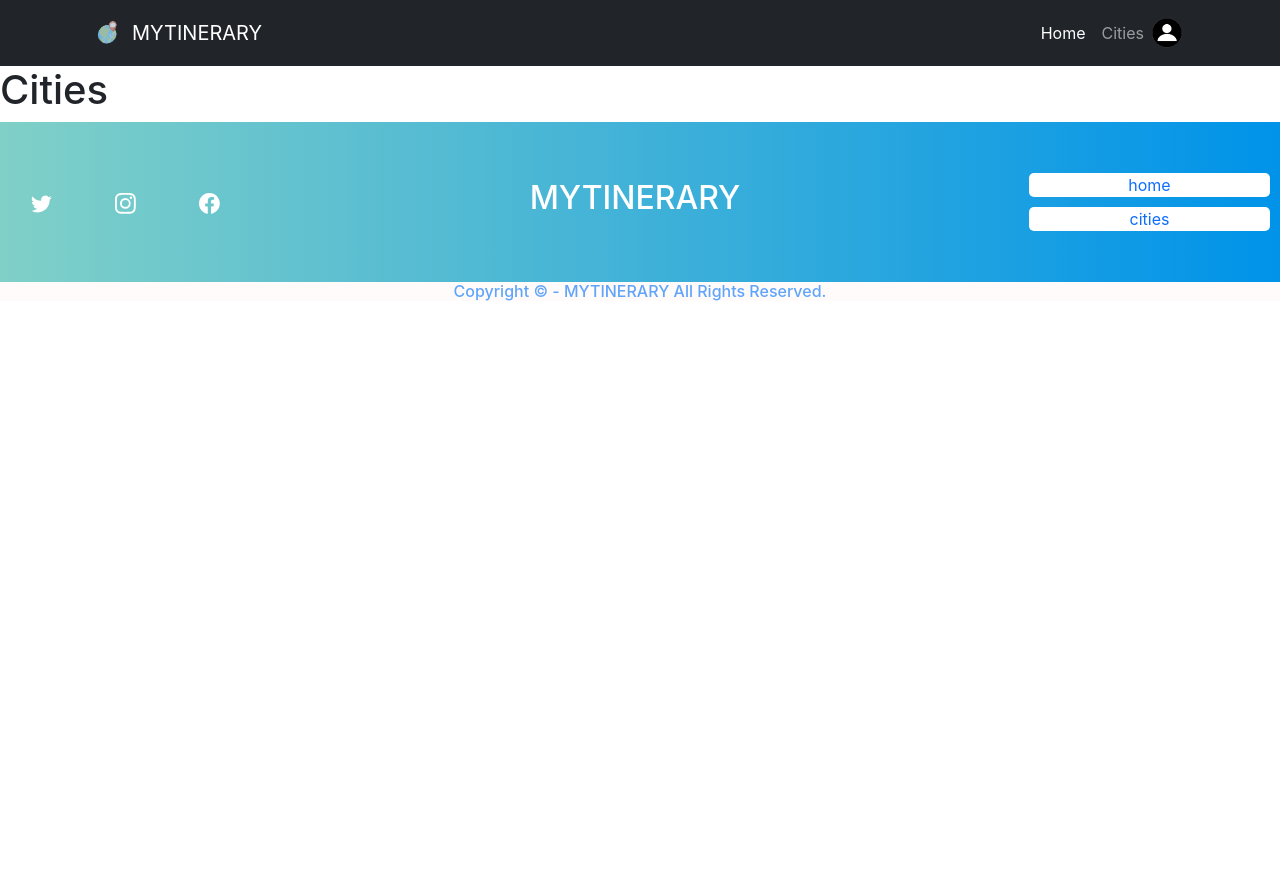
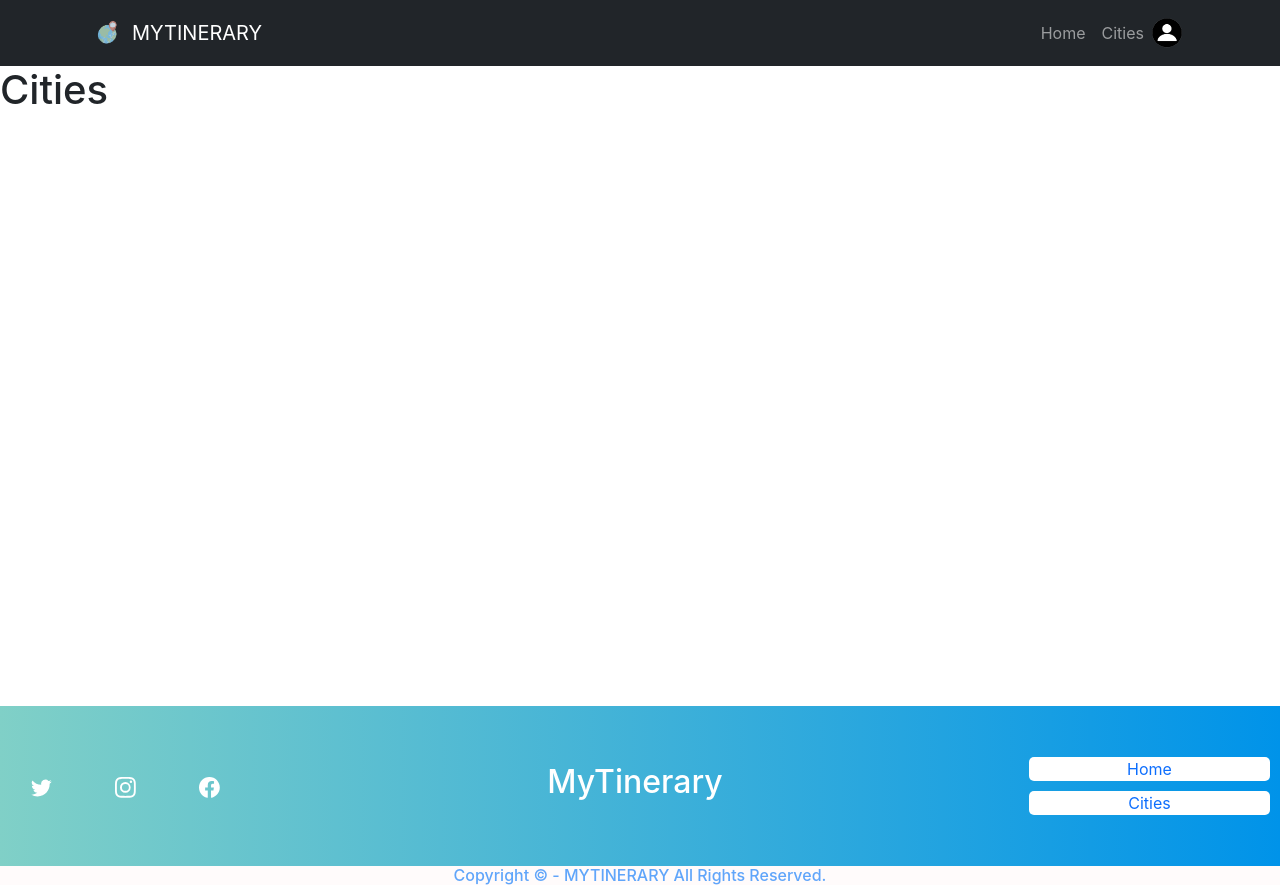
Before and after one commit to NicolasCirulli/mytinerary-cirulli, a React (Create React App) app in the folder frontend/: page /cities in a window 1280 px wide. Before the commit the page ends 800 px from the top, so only its background shows below. Built offline with nearby package versions, Linux system fonts and the light colour scheme.

Commit message:
Modifique el texto

```diff
--- a/frontend/src/App.js
+++ b/frontend/src/App.js
@@ -9,6 +9,7 @@ function App() {
   return (
     <>
     <BrowserRouter>
+
       <NavbarHome />
 
       <Routes>
--- a/frontend/src/components/CardSlide.js
+++ b/frontend/src/components/CardSlide.js
@@ -2,14 +2,13 @@
 const CardSlide = ( { ciudad } ) => {
   const {nombre,pais,nombreImagen} = ciudad
   const imagen = `./assets/images/C${nombreImagen}.jpg`;
-  console.log(ciudad)
   return (
     <div  className="tarjeta">
       <div >
         <img src={imagen} alt="city" className="tarjeta_imagen"/>
       </div>
-        <div className="tarjeta_ciudad montserrat">{nombre} </div>
-        <div className="tarjeta_pais montserrat">{pais}</div>
+        <div className="tarjeta_ciudad montserrat"><span> {nombre}</span> </div>
+        <div className="tarjeta_pais montserrat"><span>{pais}</span></div>
     </div>
   );
 };
--- a/frontend/src/components/Carousel.js
+++ b/frontend/src/components/Carousel.js
@@ -103,7 +103,7 @@ const CarouselCompo = () => {
   ];
   return (
     <>
-      <h2 className="titulo_carousel">POPULAR MYTINERARY</h2>
+      <h2 className="titulo_carousel">Popular MyTineraries</h2>
 
       <Carousel className="carousel_custom" interval={2000} indicators={false} touch={true}>
             {ciudades.map((array) => {
--- a/frontend/src/components/Footer.js
+++ b/frontend/src/components/Footer.js
@@ -7,19 +7,19 @@ const Footer = () => {
       <div className="footer_main">
 
       <div className="footer_iconos">
-            <Link to="/"><BsTwitter />     </Link>
-            <Link to="/"><BsInstagram/> </Link>
-            <Link to="/"><BsFacebook /></Link>
+            <Link to="/">       <BsTwitter />               </Link>
+            <Link to="/">       <BsInstagram/>         </Link>
+            <Link to="/">       <BsFacebook />        </Link>
         </div>
 
 
 
         <div>
-          <h2 className="footer_titulo">MYTINERARY</h2>
+          <h2 className="footer_titulo">MyTinerary</h2>
         </div>
         <div className="footer_links">
-          <Link to="/">home</Link>
-          <Link to="/cities">cities</Link>
+          <Link to="/">Home</Link>
+          <Link to="/cities">Cities</Link>
         </div>
       </div>
       <div className="copyright"><h3 className="text-center ">Copyright © - MYTINERARY All Rights Reserved.</h3></div>
--- a/frontend/src/components/Hero.js
+++ b/frontend/src/components/Hero.js
@@ -3,7 +3,7 @@ import React from "react";
 const Hero = () => {
   return (
     <div className="container text-center margen-top hero">
-      <h1 className=" titulo animate__animated animate__fadeInLeft">MYTINERARY
+      <h1 className=" titulo animate__animated animate__fadeInLeft">MyTinerary
       </h1>
       <p className=" parrafo animate__animated animate__fadeInRight">
         Find your perfect trip, designed by insiders who know and love their
--- a/frontend/src/components/Navbar.js
+++ b/frontend/src/components/Navbar.js
@@ -20,14 +20,10 @@ const NavbarHome = () => {
 
             <Nav className="me-auto"></Nav>
             <Nav>
-              {/* LogoUser en footer */}
-              {/* Arreglar Miami */}
-              {/* cambiar tamaño letra hero */}
-              {/* calltoaction para city */}
-              <Nav.Link as={Link} to="/" className="active">
+              <Nav.Link as={Link} to="/" >
                 Home
               </Nav.Link>
-              <Nav.Link eventKey={2} as={Link} to="/cities">
+              <Nav.Link as={Link} to="/cities">
                 Cities
               </Nav.Link>
               <Navbar.Brand as={Link} to="/">
--- a/frontend/src/index.css
+++ b/frontend/src/index.css
@@ -15,6 +15,9 @@
 }
 .poppins {
   font-family: "Poppins", sans-serif;
+}
+.vh-80{
+  height: 80vh;
 }
 
 body {
```
